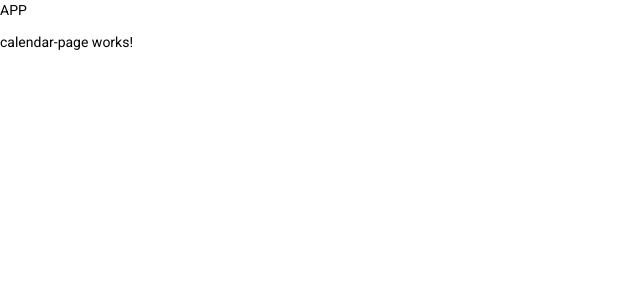
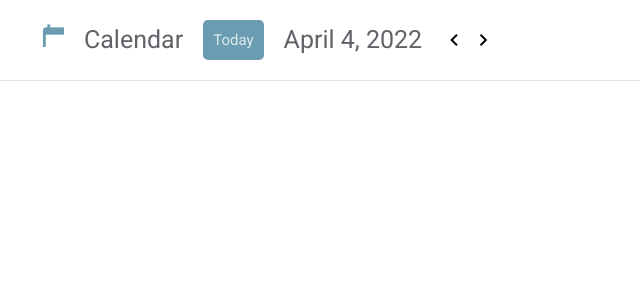
Before and after one commit to BogdanT-1/responsability-list, an Angular app: page /calendar in a window 1280 px wide. Shown: the top 300 px of the page, without its empty margins (0-640 px from the left). Built offline with nearby package versions, Linux system fonts and the light colour scheme.

Commit message:
Added more modules plus calendar header

```diff
--- a/package.json
+++ b/package.json
@@ -15,11 +15,13 @@
     "@angular/common": "~12.2.0",
     "@angular/compiler": "~12.2.0",
     "@angular/core": "~12.2.0",
+    "@angular/flex-layout": "^13.0.0-beta.38",
     "@angular/forms": "~12.2.0",
     "@angular/material": "^12.2.13",
     "@angular/platform-browser": "~12.2.0",
     "@angular/platform-browser-dynamic": "~12.2.0",
     "@angular/router": "~12.2.0",
+    "material-icons": "^1.10.8",
     "rxjs": "~6.6.0",
     "tslib": "^2.3.0",
     "zone.js": "~0.11.4"
--- a/src/app/app.component.html
+++ b/src/app/app.component.html
@@ -1,2 +1 @@
-<p>APP</p>
 <router-outlet></router-outlet>
--- a/src/app/app.module.ts
+++ b/src/app/app.module.ts
@@ -5,6 +5,7 @@ import { AppRoutingModule } from './app-routing.module';
 import { AppComponent } from './app.component';
 import { RouterModule } from '@angular/router';
 import { BrowserAnimationsModule } from '@angular/platform-browser/animations';
+import { FlexLayoutModule } from '@angular/flex-layout';
 
 @NgModule({
   declarations: [
@@ -14,7 +15,8 @@ import { BrowserAnimationsModule } from '@angular/platform-browser/animations';
     BrowserModule,
     RouterModule,
     AppRoutingModule,
-    BrowserAnimationsModule
+    BrowserAnimationsModule,
+    FlexLayoutModule
   ],
   providers: [],
   bootstrap: [AppComponent]
--- /dev/null
+++ b/src/app/modules/calendar/calendar-components/calendar-page/calendar-body-model/calendar-body-model/calendar-body-model.component.html
@@ -0,0 +1 @@
+<p>calendar-body-model works!</p>
--- /dev/null
+++ b/src/app/modules/calendar/calendar-components/calendar-page/calendar-body-model/calendar-body-model/calendar-body-model.component.ts
@@ -0,0 +1,15 @@
+import { Component, OnInit } from '@angular/core';
+
+@Component({
+  selector: 'app-calendar-body-model',
+  templateUrl: './calendar-body-model.component.html',
+  styleUrls: ['./calendar-body-model.component.scss']
+})
+export class CalendarBodyModelComponent implements OnInit {
+
+  constructor() { }
+
+  ngOnInit(): void {
+  }
+
+}
--- a/src/app/modules/calendar/calendar-components/calendar-page/calendar-page.component.html
+++ b/src/app/modules/calendar/calendar-components/calendar-page/calendar-page.component.html
@@ -1 +1,18 @@
-<p>calendar-page works!</p>
+<div>
+  <div class="header-section" fxLayout="row" fxLayoutAlign="start center" fxLayoutGap="20px">
+    <mat-icon class="header-icon">calendar_today</mat-icon>
+    <div class="title-text-style">
+      Calendar
+    </div>
+    <div class="title-text-style today">
+      <span>Today</span>
+    </div>
+    <div class="title-text-style">{{ getCurrentDay() | date:'MMMM d, y'}}</div>
+    <ng-container>
+      <mat-icon class="pointer-cursor">keyboard_arrow_left</mat-icon>
+      <mat-icon class="pointer-cursor smaller-gap">keyboard_arrow_right</mat-icon>
+    </ng-container>
+  </div>
+  <mat-divider></mat-divider>
+  <div></div>
+</div>
--- a/src/app/modules/calendar/calendar-components/calendar-page/calendar-page.component.scss
+++ b/src/app/modules/calendar/calendar-components/calendar-page/calendar-page.component.scss
@@ -0,0 +1,29 @@
+
+.header-section {
+  padding: 20px 20px 20px 40px;
+  .today {
+    border-radius: 5px;
+    background-color: #6a9db2;
+  }
+  .title-text-style {
+    font-size: 25px;
+    color: #606367;
+    &.today {
+      font-size: 15px;
+      padding: 10px;
+      color: #dce9ec;
+    }
+  }
+  .header-icon {
+    font-size: 35px;
+    margin-top: -10px;
+    color: #6a9db2;
+  }
+}
+
+.pointer-cursor {
+  cursor: pointer;
+  &.smaller-gap {
+    margin-left: -15px;
+  }
+}
--- a/src/app/modules/calendar/calendar-components/calendar-page/calendar-page.component.ts
+++ b/src/app/modules/calendar/calendar-components/calendar-page/calendar-page.component.ts
@@ -12,4 +12,7 @@ export class CalendarPageComponent implements OnInit {
   ngOnInit(): void {
   }
 
+  getCurrentDay() {
+    return new Date();
+  }
 }
```
Also changed, not shown: src/app/modules/calendar/calendar.module.ts (+7 -1 lines), src/app/modules/material/material.module.ts (added, +18 -0 lines), src/app/modules/calendar/calendar-components/calendar-page/calendar-body-model/calendar-body-model/calendar-body-model.component.scss (added), 2 other files (tests, documents, lock files or other folders).
